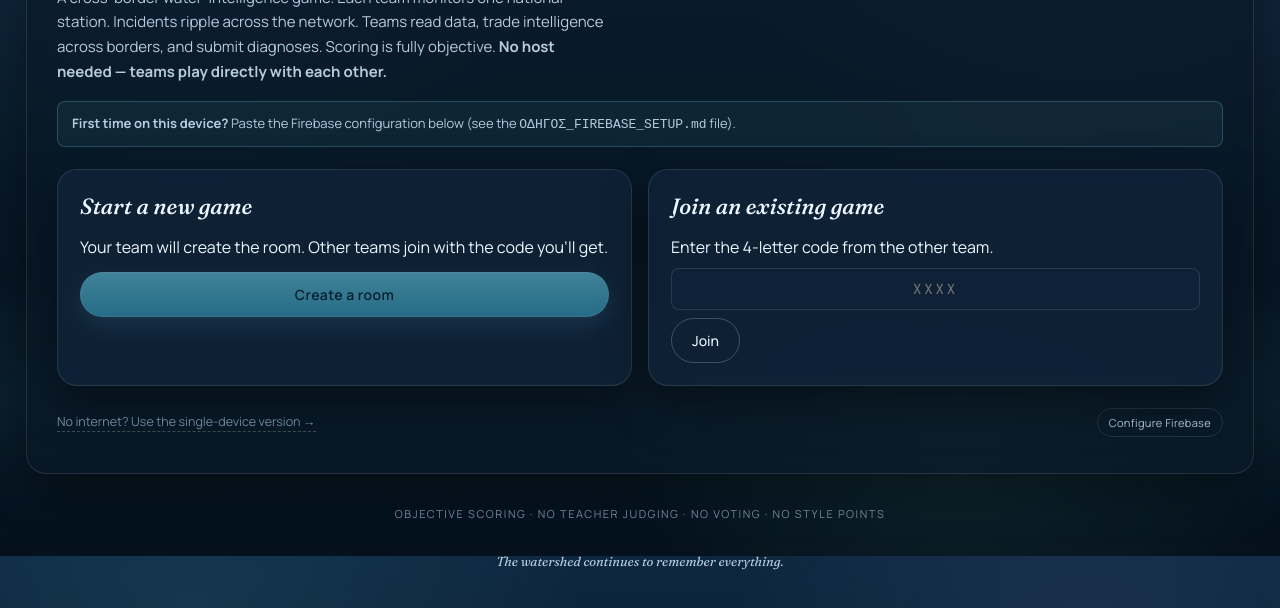
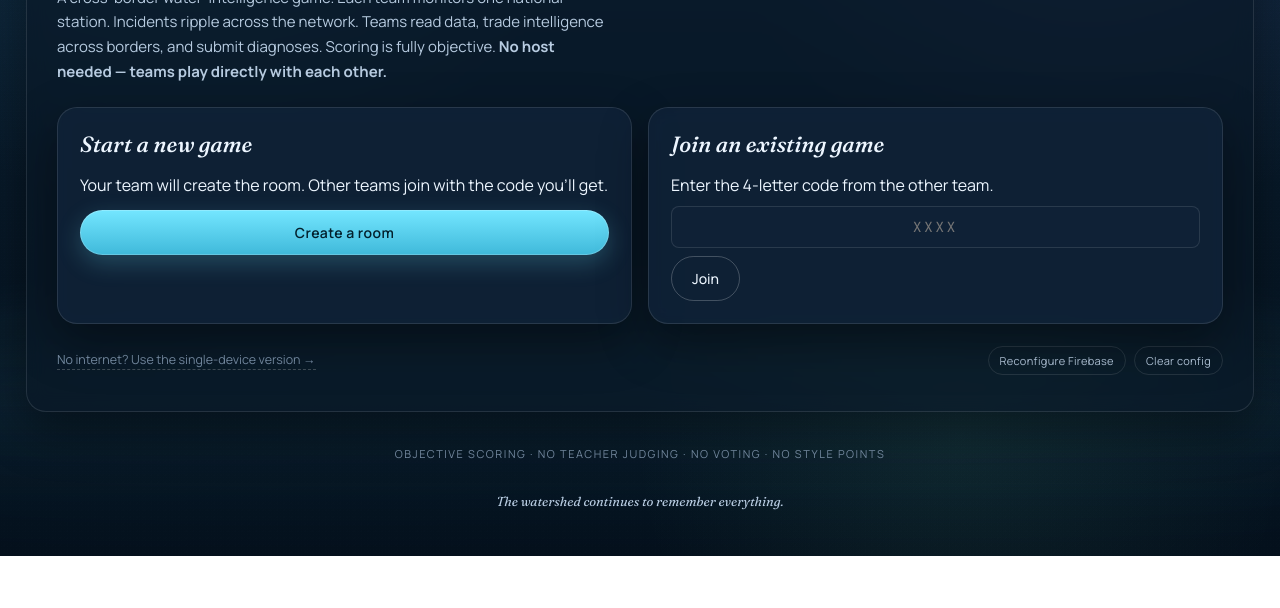
Before and after one commit to physicsplay/Confluence-game, a plain HTML site: page index.html in a window 1280 px wide. Shown: the part 244-852 px from the top of the page. After the commit the page ends 800 px from the top, so only its background shows below. Drawn offline with Linux system fonts and the light colour scheme.

Commit message:
Add files via upload

```diff
--- a/index.html
+++ b/index.html
@@ -906,9 +906,22 @@ import { initializeApp } from "https://www.gstatic.com/firebasejs/10.12.0/fireba
 import { getAuth, signInAnonymously, onAuthStateChanged } from "https://www.gstatic.com/firebasejs/10.12.0/firebase-auth.js";
 import { getDatabase, ref, set, get, update, onValue, onDisconnect, push, remove, serverTimestamp, runTransaction } from "https://www.gstatic.com/firebasejs/10.12.0/firebase-database.js";
 
-// Firebase config loaded from localStorage (set via the config modal).
-let FIREBASE_CONFIG = null;
-try { FIREBASE_CONFIG = JSON.parse(localStorage.getItem('confluence.fbcfg') || 'null'); } catch(e){}
+// Firebase config: can be hardcoded here (for deployments), or loaded from localStorage (per-device config).
+// When hardcoded, every device that opens this page works immediately without setup.
+let FIREBASE_CONFIG = {
+  "apiKey": "AIzaSyBQRJVi3QZsJlvee7HQFrpw7dXwPLhswVU",
+  "authDomain": "confluence-bb9b2.firebaseapp.com",
+  "databaseURL": "https://confluence-bb9b2-default-rtdb.europe-west1.firebasedatabase.app",
+  "projectId": "confluence-bb9b2",
+  "storageBucket": "confluence-bb9b2.firebasestorage.app",
+  "messagingSenderId": "457430377288",
+  "appId": "1:457430377288:web:34f14ccec6fcace5db897d",
+  "measurementId": "G-MMD3GWJE80"
+};
+try {
+  const stored = JSON.parse(localStorage.getItem('confluence.fbcfg') || 'null');
+  if (stored && stored.apiKey) FIREBASE_CONFIG = stored;
+} catch(e){}
 
 // ===== Game data =====
 // =========================================================
```
